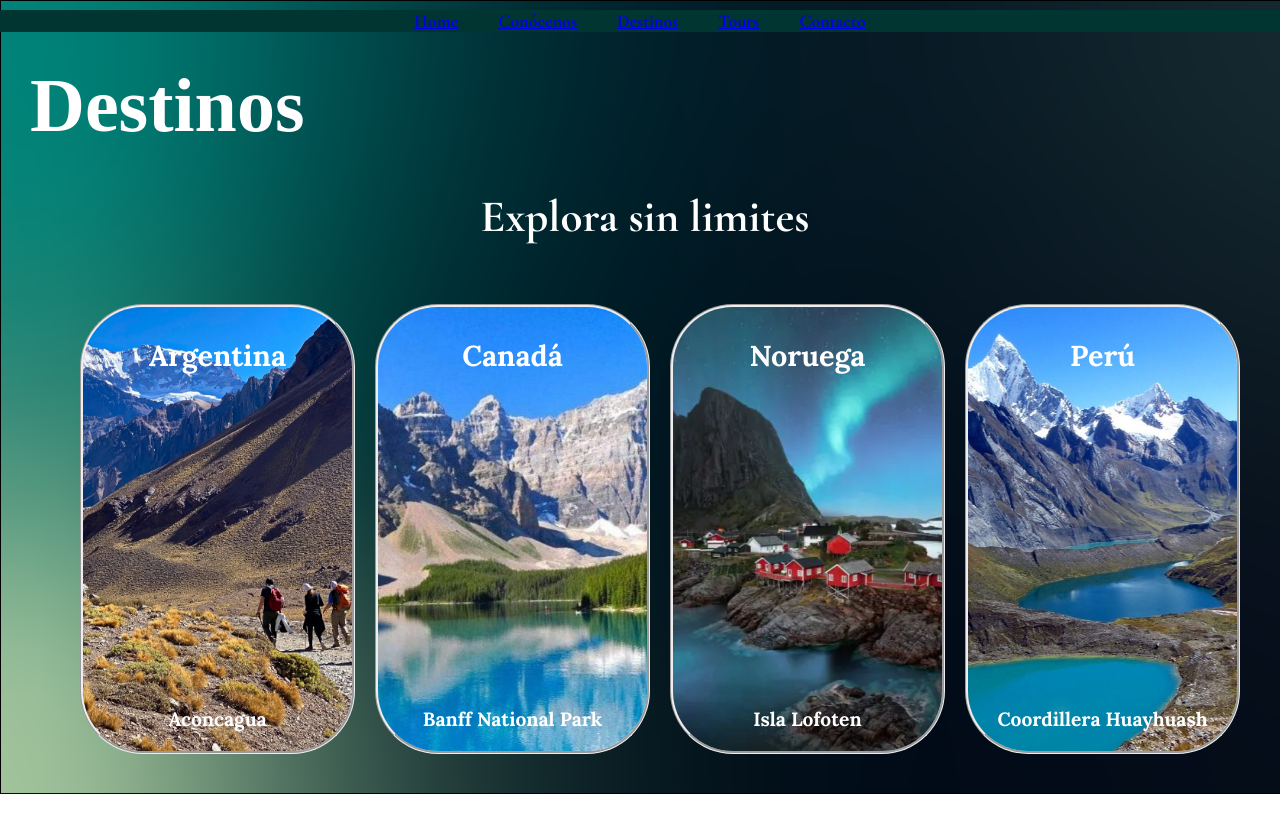
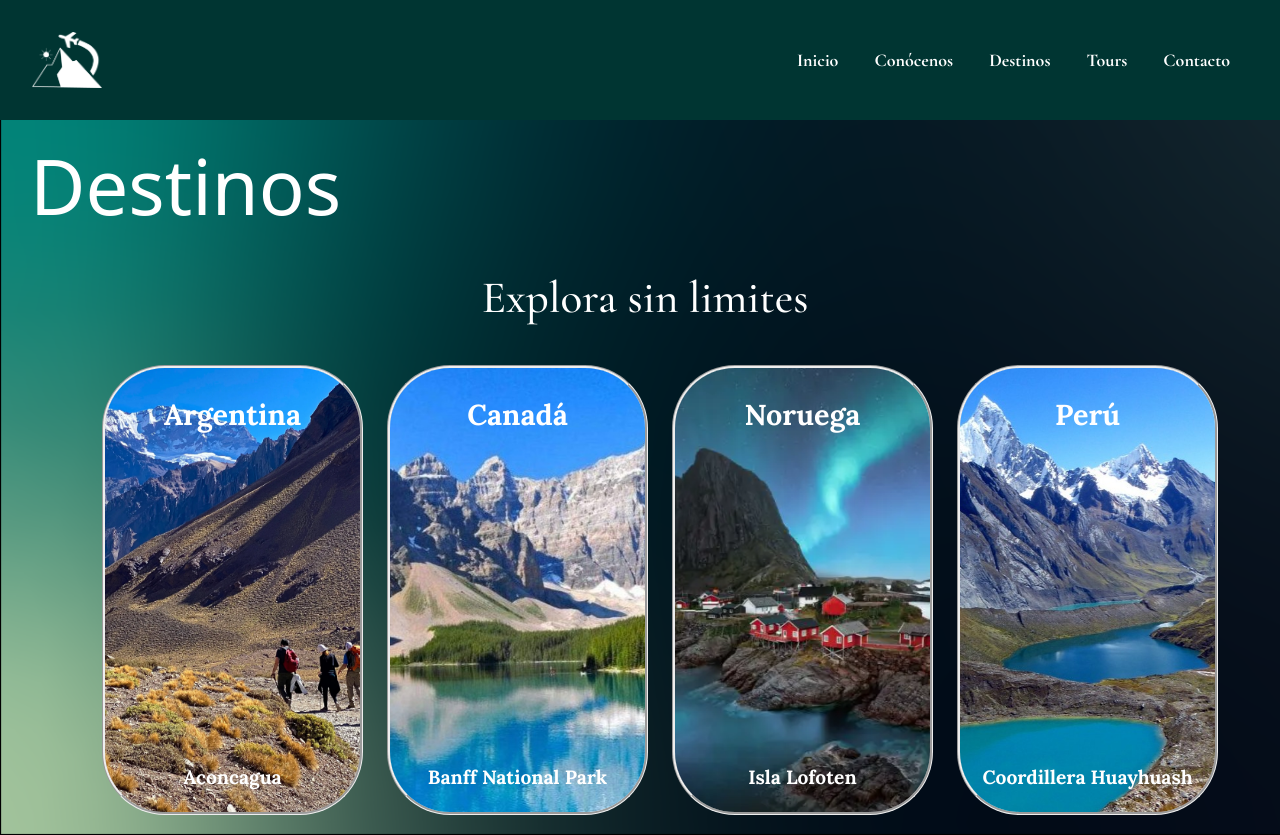
Before and after one commit to CeciliaGrudine/Entrega-Final, a website: page pages/Destinos.html in a window 1280 px wide. Before the commit the page ends 800 px from the top, so only its background shows below. Drawn offline with nearby package versions, Linux system fonts and the light colour scheme.

Commit message:
actualizando aboutme, destinos y tours

```diff
--- a/pages/Destinos.html
+++ b/pages/Destinos.html
@@ -4,19 +4,38 @@
     <meta charset="UTF-8">
     <meta name="viewport" content="width=device-width, initial-scale=1.0">
     <title>Document</title>
+    <link href="https://cdn.jsdelivr.net/npm/bootstrap@5.3.3/dist/css/bootstrap.min.css" rel="stylesheet" integrity="sha384-QWTKZyjpPEjISv5WaRU9OFeRpok6YctnYmDr5pNlyT2bRjXh0JMhjY6hW+ALEwIH" crossorigin="anonymous">
     <link rel="stylesheet" href="../css/style.css">
 </head>
 <body class="bodyDestinos">
     <header>
-        <nav class="navegacionDos">
-            <div class="nav-links">
-                <ul class="lista-nav">
-                    <li><a href="../index.html">Home</a></li>
-                    <li><a href="./AboutMe.html">Conócenos</a></li>
-                    <li><a href="#">Destinos</a></li>
-                    <li><a href="./Tours.html">Tours</a></li>
-                    <li><a href="./Contacto.html">Contacto</a></li>
+        <nav class="navbar navbar-expand-lg navegacionDos w-100">
+            <div class="container-fluid w-100">
+                <a class="navbar-brand" href="#">
+                    <img src="../assets/img/logo negativo.png" alt="Logo" class="logo">
+                </a>
+                <button class="navbar-toggler" type="button" data-bs-toggle="collapse" data-bs-target="#navbarNav" aria-controls="navbarNav" aria-expanded="false" aria-label="Toggle navigation">
+                    <span class="navbar-toggler-icon"></span>
+                </button>
+                <div class="collapse navbar-collapse" id="navbarNav">
+                    <ul class="navbar-nav ms-auto lista-nav">
+                        <li class="nav-item">
+                            <a class="nav-link" href="../index.html">Inicio</a>
+                        </li>
+                        <li class="nav-item">
+                            <a class="nav-link" href="../pages/AboutMe.html">Conócenos</a>
+                        </li>
+                        <li class="nav-item">
+                            <a class="nav-link" href="#">Destinos</a>
+                        </li>
+                        <li class="nav-item">
+                            <a class="nav-link" href="./Tours.html">Tours</a>
+                        </li>
+                        <li class="nav-item">
+                            <a class="nav-link" href="./Contacto.html">Contacto</a>
+                        </li>
                     </ul>
+                </div>
             </div>
         </nav>
     </header>
@@ -25,35 +44,43 @@
         <h1 class="tituloUno">Destinos</h1>
         <h2 class="subtUno">Explora sin limites</h2>
 
-        <section class="card"> <!--Contenedor-->
+        <section class="container">
+            <div class="row">
+                <div class="col-12 col-md-6 col-lg-3">
                     <div class="cardDestino"> <!--Primera caja-->
-                <img src="../assets/img/Aconcagua.png" alt="Aconcagua Argentina" width="200" height="200">
+                        <img src="../assets/img/Aconcagua.png" alt="Aconcagua Argentina">
                         <h3>Argentina</h3>
                         <span>Aconcagua</span>
                     </div>
-
+                </div>
+                <div class="col-12 col-md-6 col-lg-3">
                     <div class="cardDestino"> <!--Segunda caja-->
-                <img src="../assets/img/Canada.jpg" alt="Canada Montaña" width="200" height="200">
+                        <img src="../assets/img/Canada.jpg" alt="Canada Montaña">
                         <h3>Canadá</h3>
                         <span>Banff National Park</span>
                     </div>
-
+                </div>
+                <div class="col-12 col-md-6 col-lg-3">
                     <div class="cardDestino"> <!--Tercera caja-->
-                <img src="../assets/img/Noruega.png" alt="Noruega Lofoten" width="200" height="200">
+                        <img src="../assets/img/Noruega.png" alt="Noruega Lofoten">
                         <h3>Noruega</h3>
                         <span>Isla Lofoten</span>
                     </div>
-
+                </div>
+                <div class="col-12 col-md-6 col-lg-3">
                     <div class="cardDestino"> <!--Cuarta caja-->
-                <img src="../assets/img/Peru.jpg" alt="Coordillera Peru" width="200" height="200">
+                        <img src="../assets/img/Peru.jpg" alt="Coordillera Peru">
                         <h3>Perú</h3>
                         <span>Coordillera Huayhuash</span>
+                    </div>
+                </div>
             </div>
         </section>
     </main>
 
     <footer>
-    </footer>
+<script src="https://cdn.jsdelivr.net/npm/@popperjs/core@2.11.8/dist/umd/popper.min.js" integrity="sha384-I7E8VVD/ismYTF4hNIPjVp/Zjvgyol6VFvRkX/vR+Vc4jQkC+hVqc2pM8ODewa9r" crossorigin="anonymous"></script>
+<script src="https://cdn.jsdelivr.net/npm/bootstrap@5.3.3/dist/js/bootstrap.min.js" integrity="sha384-0pUGZvbkm6XF6gxjEnlmuGrJXVbNuzT9qBBavbLwCsOGabYfZo0T0to5eqruptLy" crossorigin="anonymous"></script>
 </body>
 
 </html>
```
Also changed, not shown: pages/AboutMe.html (+42 -18 lines), pages/Tours.html (+41 -15 lines). Lines whose indentation alone changed are shown as unchanged.
